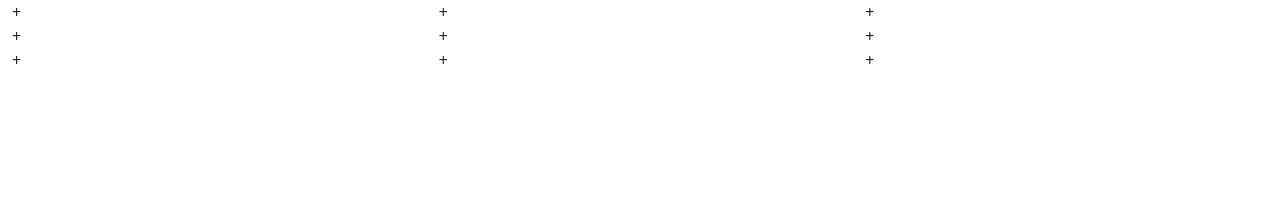
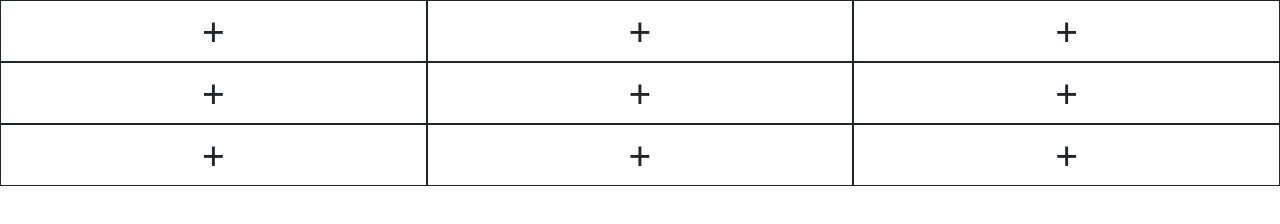
Before and after one commit to Perassa/JogodaVelha, a plain HTML site: page index.html in a window 1280 px wide. Drawn offline with nearby package versions, Linux system fonts and the light colour scheme.

Commit message:
html inicial

```diff
--- a/index.html
+++ b/index.html
@@ -6,42 +6,60 @@
     <title>Jogo da Velha</title>
     <link href="https://cdn.jsdelivr.net/npm/bootstrap@5.3.2/dist/css/bootstrap.min.css" rel="stylesheet" integrity="sha384-T3c6CoIi6uLrA9TneNEoa7RxnatzjcDSCmG1MXxSR1GAsXEV/Dwwykc2MPK8M2HN" crossorigin="anonymous">
     <script src="https://cdn.jsdelivr.net/npm/bootstrap@5.3.2/dist/js/bootstrap.bundle.min.js" integrity="sha384-C6RzsynM9kWDrMNeT87bh95OGNyZPhcTNXj1NW7RuBCsyN/o0jlpcV8Qyq46cDfL" crossorigin="anonymous"></script>
+    <Style>
+        .celula{
+            border: solid 1px;
+            text-align: center;
+            font-size: 40px;
+        }
+    </Style>
 </head>
 <body>
     <div class="container-fluid">
         <div class="row">
-            <div class="col-4">
-                +
+            <div class="col-4 celula">
+                <Span onclick="alert('clicou')">+</Span>
             </div>
-            <div class="col-4">
-                +
+            <div class="col-4 celula">
+                <Span>+</Span>
             </div>
-            <div class="col-4">
-                +
+            <div class="col-4 celula">
+                <Span>+</Span>
             </div>
         </div>
         <div class="row">
-            <div class="col-4">
-                +
+            <div class="col-4 celula">
+                <Span>+</Span>
             </div>
-            <div class="col-4">
-                +
+            <div class="col-4 celula">
+                <Span>+</Span>
             </div>
-            <div class="col-4">
-                +
+            <div class="col-4 celula">
+                <Span>+</Span>
             </div>
         </div>
         <div class="row">
-            <div class="col-4">
-                +
+            <div class="col-4 celula">
+                <Span>+</Span>
             </div>
-            <div class="col-4">
-                +
+            <div class="col-4 celula">
+                <Span>+</Span>
             </div>
-            <div class="col-4">
-                +
+            <div class="col-4 celula">
+                <Span>+</Span>
             </div>
         </div>
     </div>
 </body>
+<Script>
+    var matrizjogo = [
+        ["","","",],
+        ["","","",],
+        ["","","",]
+    ];
+
+    console.log(matrizjogo);
+
+
+</Script>
 </html>
```
